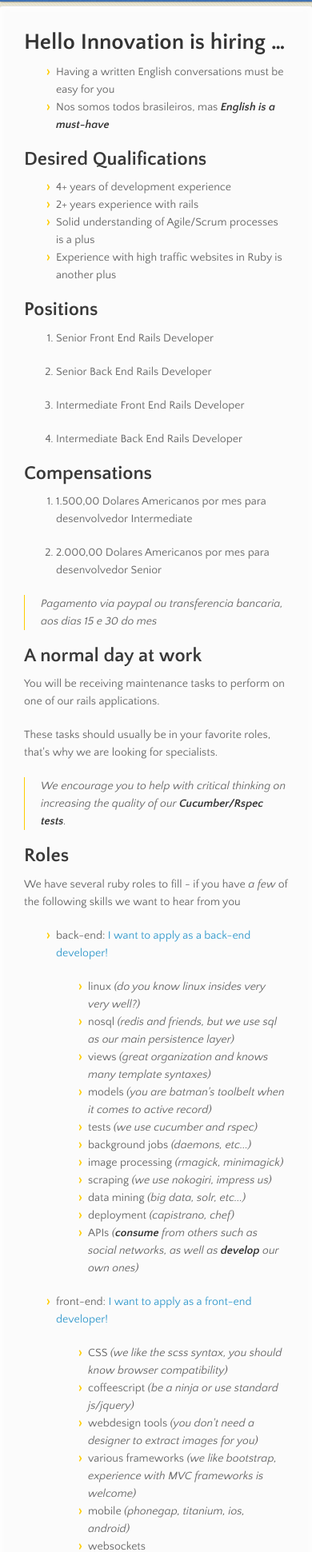
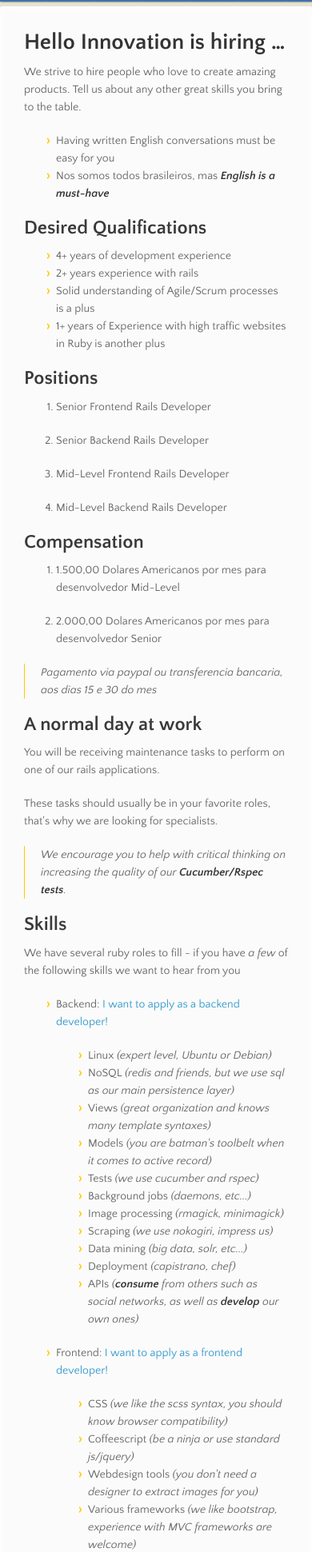
Before and after one commit to HelloInnovation/HelloInnovation.github.io, a plain HTML site: page index.html in a window 390 px wide. Shown: the part 56-1997 px from the top of the page at 80% size. Drawn offline with nearby package versions, Linux system fonts and the light colour scheme.

```diff
--- a/index.html
+++ b/index.html
@@ -35,8 +35,11 @@
         <h1>
 <a name="hello-innovation-is-hiring-ruby-badasses" class="anchor" href="#hello-innovation-is-hiring-ruby-badasses"><span class="octicon octicon-link"></span></a>Hello Innovation is hiring ruby badasses</h1>
 
+<p>We strive to hire people who love to create amazing products.
+Tell us about any other great skills you bring to the table.</p>
+
 <ul>
-<li>Having a written English conversations must be easy for you</li>
+<li>Having written English conversations must be easy for you</li>
 <li>Nos somos todos brasileiros, mas <strong><em>English is a must-have</em></strong>
 </li>
 </ul><h2>
@@ -46,20 +49,20 @@
 <li>4+ years of development experience</li>
 <li>2+ years experience with rails</li>
 <li>Solid understanding of Agile/Scrum processes is a plus</li>
-<li>Experience with high traffic websites in Ruby is another plus</li>
+<li>1+ years of Experience with high traffic websites in Ruby is another plus</li>
 </ul><h2>
 <a name="positions" class="anchor" href="#positions"><span class="octicon octicon-link"></span></a>Positions</h2>
 
 <ol>
-<li><p>Senior Front End Rails Developer</p></li>
-<li><p>Senior Back End Rails Developer</p></li>
-<li><p>Intermediate Front End Rails Developer</p></li>
-<li><p>Intermediate Back End Rails Developer</p></li>
+<li><p>Senior Frontend Rails Developer</p></li>
+<li><p>Senior Backend Rails Developer</p></li>
+<li><p>Mid-Level Frontend Rails Developer</p></li>
+<li><p>Mid-Level Backend Rails Developer</p></li>
 </ol><h2>
-<a name="compensations" class="anchor" href="#compensations"><span class="octicon octicon-link"></span></a>Compensations</h2>
+<a name="compensation" class="anchor" href="#compensation"><span class="octicon octicon-link"></span></a>Compensation</h2>
 
 <ol>
-<li><p>1.500,00 Dolares Americanos por mes para desenvolvedor Intermediate</p></li>
+<li><p>1.500,00 Dolares Americanos por mes para desenvolvedor Mid-Level</p></li>
 <li><p>2.000,00 Dolares Americanos por mes para desenvolvedor Senior</p></li>
 </ol><blockquote>
 <p>Pagamento via paypal ou transferencia bancaria, aos dias 15 e 30 do mes</p>
@@ -77,87 +80,82 @@
 </blockquote>
 
 <h2>
-<a name="roles" class="anchor" href="#roles"><span class="octicon octicon-link"></span></a>Roles</h2>
+<a name="skills" class="anchor" href="#skills"><span class="octicon octicon-link"></span></a>Skills</h2>
 
 <p>We have several ruby roles to fill - if you have <em>a few</em> of the following skills we want to hear from you</p>
 
 <ul>
 <li>
-<p>back-end: <a href="#applying">I want to apply as a back-end developer!</a></p>
+<p>Backend: <a href="#applying">I want to apply as a backend developer!</a></p>
 
 <ul>
-<li>linux <em>(do you know linux insides very very well?)</em>
+<li>Linux <em>(expert level, Ubuntu or Debian)</em>
 </li>
-<li>nosql <em>(redis and friends, but we use sql as our main persistence layer)</em>
+<li>NoSQL <em>(redis and friends, but we use sql as our main persistence layer)</em>
 </li>
-<li>views <em>(great organization and knows many template syntaxes)</em>
+<li>Views <em>(great organization and knows many template syntaxes)</em>
 </li>
-<li>models <em>(you are batman's toolbelt when it comes to active record)</em>
+<li>Models <em>(you are batman's toolbelt when it comes to active record)</em>
 </li>
-<li>tests <em>(we use cucumber and rspec)</em>
+<li>Tests <em>(we use cucumber and rspec)</em>
 </li>
-<li>background jobs <em>(daemons, etc...)</em>
+<li>Background jobs <em>(daemons, etc...)</em>
 </li>
-<li>image processing <em>(rmagick, minimagick)</em>
+<li>Image processing <em>(rmagick, minimagick)</em>
 </li>
-<li>scraping <em>(we use nokogiri, impress us)</em>
+<li>Scraping <em>(we use nokogiri, impress us)</em>
 </li>
-<li>data mining <em>(big data, solr, etc...)</em>
+<li>Data mining <em>(big data, solr, etc...)</em>
 </li>
-<li>deployment <em>(capistrano, chef)</em>
+<li>Deployment <em>(capistrano, chef)</em>
 </li>
 <li>APIs <em>(<strong>consume</strong> from others such as social networks, as well as <strong>develop</strong> our own ones)</em>
 </li>
 </ul>
 </li>
 <li>
-<p>front-end: <a href="#applying">I want to apply as a front-end developer!</a></p>
+<p>Frontend: <a href="#applying">I want to apply as a frontend developer!</a></p>
 
 <ul>
 <li>CSS <em>(we like the scss syntax, you should know browser compatibility)</em>
 </li>
-<li>coffeescript <em>(be a ninja or use standard js/jquery)</em>
+<li>Coffeescript <em>(be a ninja or use standard js/jquery)</em>
 </li>
-<li>webdesign tools <em>(you don't need a designer to extract images for you)</em>
+<li>Webdesign tools <em>(you don't need a designer to extract images for you)</em>
 </li>
-<li>various frameworks <em>(we like bootstrap, experience with MVC frameworks is welcome)</em>
+<li>Various frameworks <em>(we like bootstrap, experience with MVC frameworks are welcome)</em>
 </li>
-<li>mobile <em>(phonegap, titanium,  ios, android)</em>
+<li>Mobile <em>(phonegap, titanium,  ios, android)</em>
 </li>
-<li>websockets</li>
-</ul>
-</li>
-<li>
-<p>others:</p>
-
-<ul>
-<li><strong><em>Show us what you got!</em></strong></li>
+<li>Websockets</li>
 </ul>
 </li>
 </ul><blockquote>
-<p>Again, you do not need to have all of these skills - but a few of them may qualify you for further evaluation.</p>
+<p>You do not need to have all of these skills - but a few of them may qualify you for further evaluation.</p>
 </blockquote>
 
 <h2>
 <a name="applying" class="anchor" href="#applying"><span class="octicon octicon-link"></span></a>Applying</h2>
 
 <blockquote>
-<p>Send us an email to <a href="mailto:james.pinto@helloinnovation.com">james.pinto@helloinnovation.com</a> with one of following the subject lines:</p>
-
-<p><strong><em>"Senior Back End Rails Developer Resume"</em></strong>
-<strong><em>"Senior Front End Rails Developer Resume"</em></strong>
-<strong><em>"Intermediate Back End Rails Developer Resume"</em></strong>
-<strong><em>"Intermediate Front End Rails Developer Resume"</em></strong></p>
+<p>Send us an email to <a href="mailto:james.pinto@helloinnovation.com">james.pinto@helloinnovation.com</a>
+ Please be sure to put the job title you're applying for in the subject line.</p>
 </blockquote>
 
-<p><br><br></p>
+<ul>
+<li><strong><em>"Senior Backend Rails Developer Resume"</em></strong></li>
+<li><strong><em>"Senior Frontend Rails Developer Resume"</em></strong></li>
+<li><strong><em>"Mid-Level Backend Rails Developer Resume"</em></strong></li>
+<li><strong><em>"Mid-Level Frontend Rails Developer Resume"</em></strong></li>
+</ul><p><br><br></p>
 
 <blockquote>
-<p>Aguardamos seu curriculo,
-&lt;3 &lt;3 &lt;3, HelloInnovation.com</p>
+<p>Aguardamos seu curriculo,</p>
+
+<p>&lt;3 &lt;3 &lt;3, HelloInnovation.com</p>
 </blockquote>
 
-<p><br><br><br><br></p>
+<p><br><br><br><br><br><br><br></p>
       </section>
       <footer>
         <p><small>Hosted on GitHub Pages &mdash; Theme by <a href="https://twitter.com/michigangraham">mattgraham</a></small></p>
```
Also changed, not shown: params.json (+1 -1 lines).
